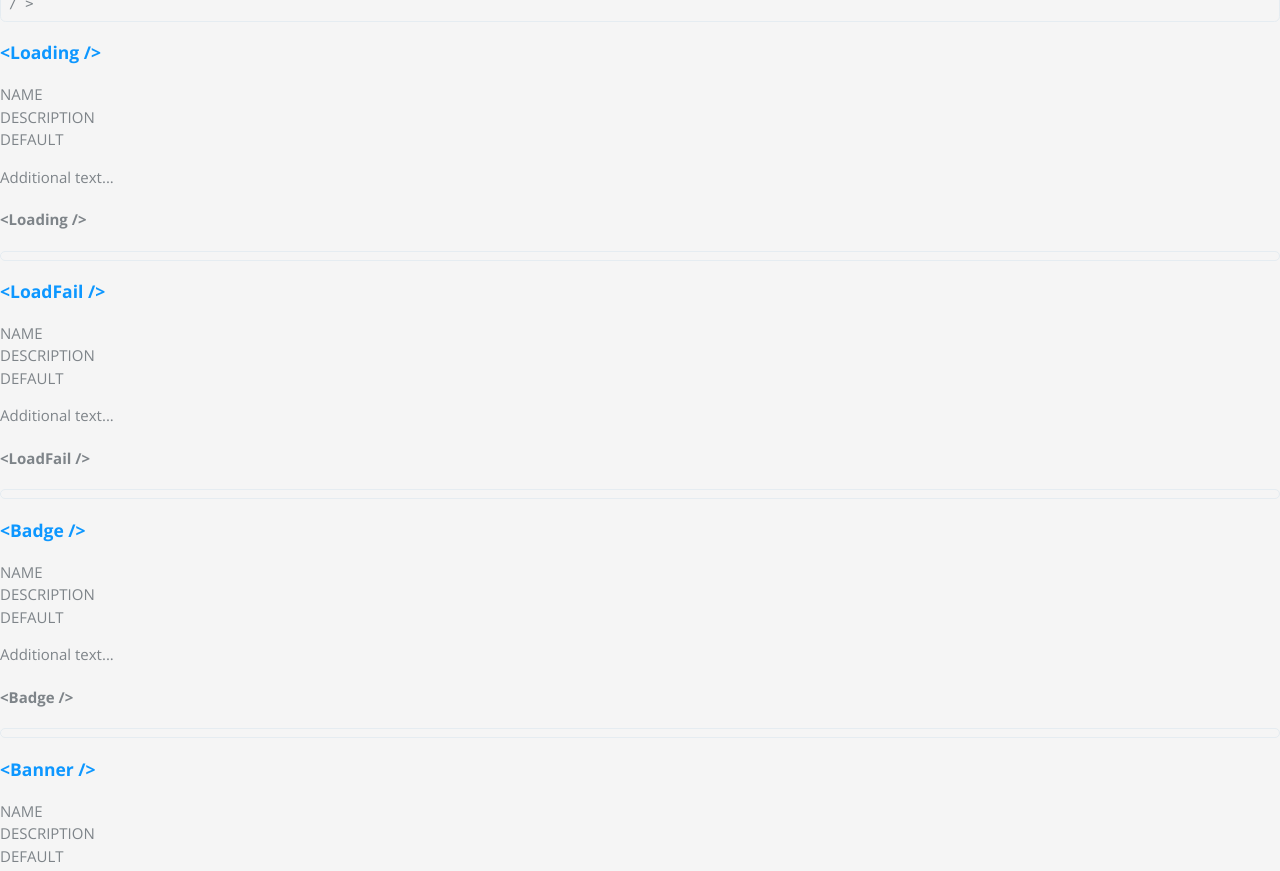
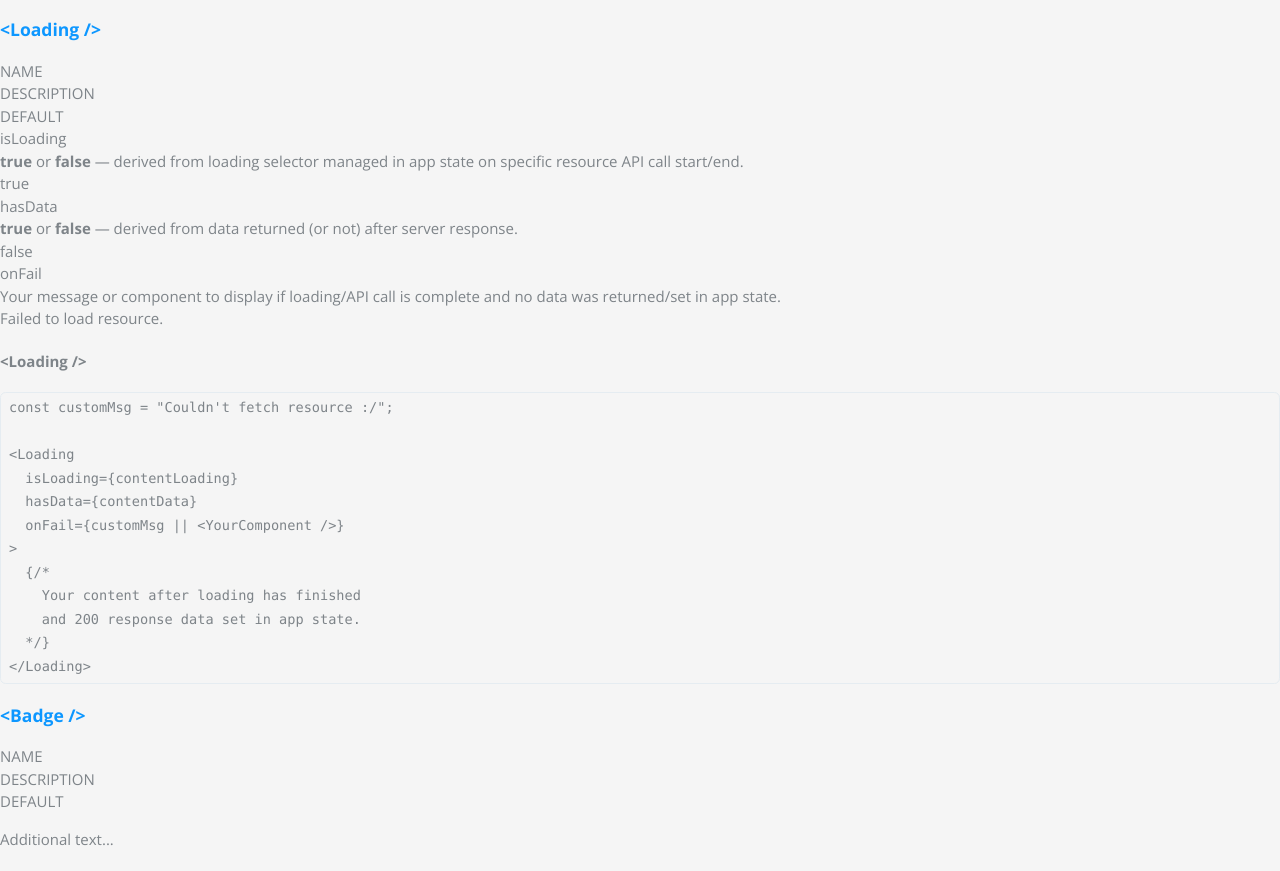
Before and after one commit to MikelMNJ/xerum-documentation, a React app: page / in a window 1280 px wide. Shown: the part 5040-5911 px from the top of the page. Built offline with nearby package versions, Linux system fonts and the light colour scheme.

Commit message:
Added Loading component table and code sample.
Removed LoadFail component -- will be build in to Loading component.

```diff
--- a/src/scenes/App/navigation.js
+++ b/src/scenes/App/navigation.js
@@ -19,7 +19,6 @@ const navigation = {
       notification: { name: "Messages", path: "#messages", icon: "" },
       notFound: { name: "NotFound", path: "#not-found", icon: "" },
       loading: { name: "Loading", path: "#loading", icon: "" },
-      loadFail: { name: "LoadFail", path: "#load-fail", icon: "" },
       badge: { name: "Badge", path: "#badge", icon: "" },
       banner: { name: "Banner", path: "#banner", icon: "" },
     }
--- a/src/scenes/Feedback/Feedback.js
+++ b/src/scenes/Feedback/Feedback.js
@@ -2,7 +2,6 @@ import React, { useState } from 'react';
 import Messages from './SectionMessages';
 import NotFound from './SectionNotFound';
 import Loading from './SectionLoading';
-import LoadFail from './SectionLoadFail';
 import Badge from './SectionBadge';
 import Banner from './SectionBanner';
 
@@ -12,7 +11,6 @@ const Feedback = props => {
       <Messages />
       <NotFound />
       <Loading />
-      <LoadFail />
       <Badge />
       <Banner />
     </section>
--- a/src/scenes/Feedback/SectionLoadFail.js
+++ /dev/null
@@ -1,30 +0,0 @@
-import React, { Fragment } from "react";
-import { loadFailCode } from './codeSamples';
-import { loadFailTable } from './tables';
-import { buildRows } from 'helpers/tableHelpers';
-import Table from 'components/Table/Table';
-import SampleBox from 'components/SampleBox/SampleBox';
-
-const SectionLoadFail = props => {
-  return (
-    <Fragment>
-      <div>
-        <h3 id="load-fail">{`<LoadFail />`}</h3>
-
-        <Table headers={[ "NAME", "DESCRIPTION", "DEFAULT" ]}>
-          {buildRows(loadFailTable)}
-        </Table>
-
-        <p>
-          Additional text...
-        </p>
-      </div>
-
-      <SampleBox name="LoadFail" code={loadFailCode}>
-
-      </SampleBox>
-    </Fragment>
-  );
-};
-
-export default SectionLoadFail;
--- a/src/scenes/Feedback/SectionLoading.js
+++ b/src/scenes/Feedback/SectionLoading.js
@@ -14,10 +14,6 @@ const SectionLoading = props => {
         <Table headers={[ "NAME", "DESCRIPTION", "DEFAULT" ]}>
           {buildRows(loadingTable)}
         </Table>
-
-        <p>
-          Additional text...
-        </p>
       </div>
 
       <SampleBox name="Loading" code={loadingCode}>
--- a/src/scenes/Feedback/codeSamples.js
+++ b/src/scenes/Feedback/codeSamples.js
@@ -20,8 +20,7 @@ const [ messages, setMessages ] = useState([]);
   )}
 />`;
 
-export const notFoundCode = `
-// Default
+export const notFoundCode = `// Default
 <NotFound />
 
 // Custom
@@ -33,9 +32,19 @@ export const notFoundCode = `
 / >
 `;
 
-export const loadingCode = ``;
+export const loadingCode = `const customMsg = "Couldn't fetch resource :/";
 
-export const loadFailCode = ``;
+<Loading
+  isLoading={contentLoading}
+  hasData={contentData}
+  onFail={customMsg || <YourComponent />}
+>
+  {/*
+    Your content after loading has finished
+    and 200 response data set in app state.
+  */}
+</Loading>
+`;
 
 export const bannerCode = ``;
 
--- a/src/scenes/Feedback/tables.js
+++ b/src/scenes/Feedback/tables.js
@@ -76,7 +76,7 @@ export const notFoundTable = [
   {
     tData1: "message",
     tData2: "Sets a custom message.",
-    tData3: "Can't seem to find that page."
+    tData3: "Can't find that page."
   },
   {
     tData1: "noMessage",
@@ -87,17 +87,28 @@ export const notFoundTable = [
 
 export const loadingTable = [
   {
-    tData1: "",
-    tData2: "",
-    tData3: ""
+    tData1: "isLoading",
+    tData2:
+      <Fragment>
+        <strong>true</strong> or <strong>false</strong> &mdash;
+        derived from loading selector managed in app state
+        on specific resource API call start/end.
+      </Fragment>,
+    tData3: "true"
   },
-];
-
-export const loadFailTable = [
   {
-    tData1: "",
-    tData2: "",
-    tData3: ""
+    tData1: "hasData",
+    tData2:
+      <Fragment>
+        <strong>true</strong> or <strong>false</strong> &mdash;
+        derived from data returned (or not) after server response.
+      </Fragment>,
+    tData3: "false"
+  },
+  {
+    tData1: "onFail",
+    tData2: "Your message or component to display if loading/API call is complete and no data was returned/set in app state.",
+    tData3: "Failed to load resource."
   },
 ];
 
```
